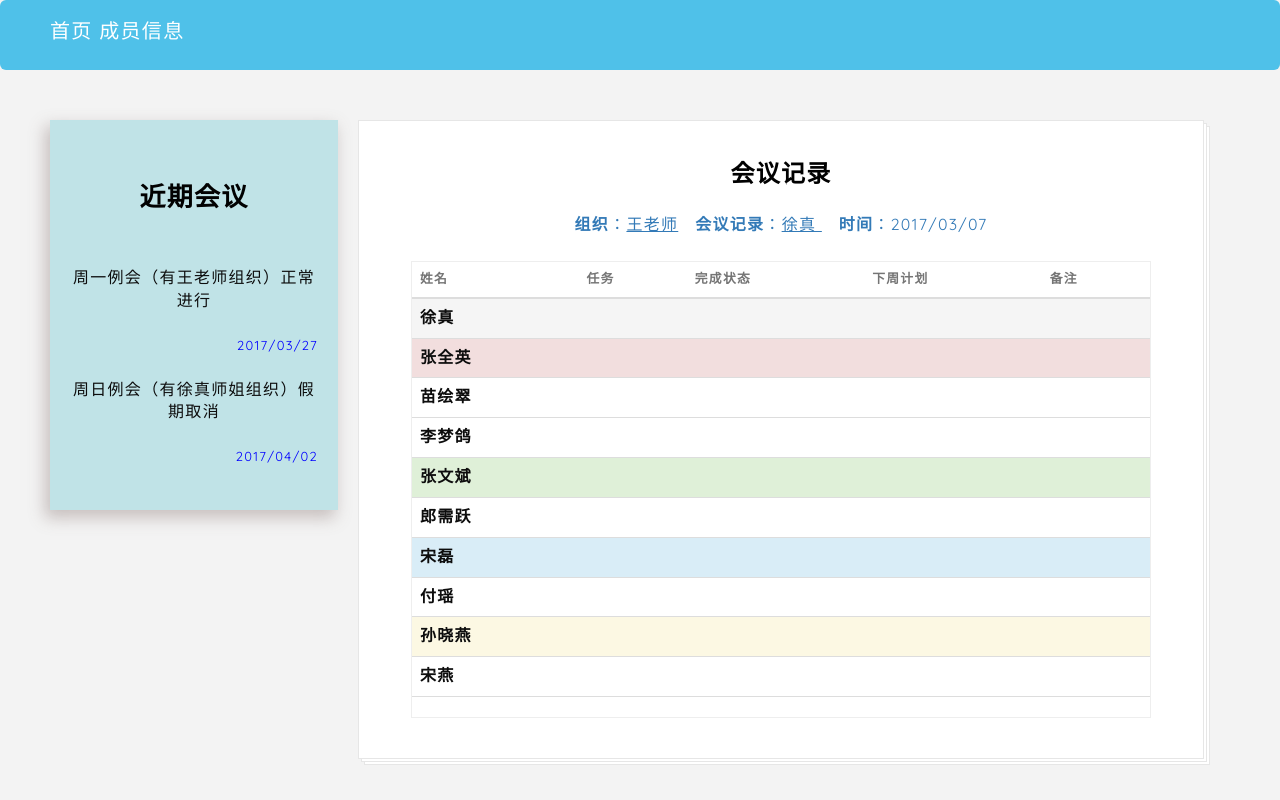
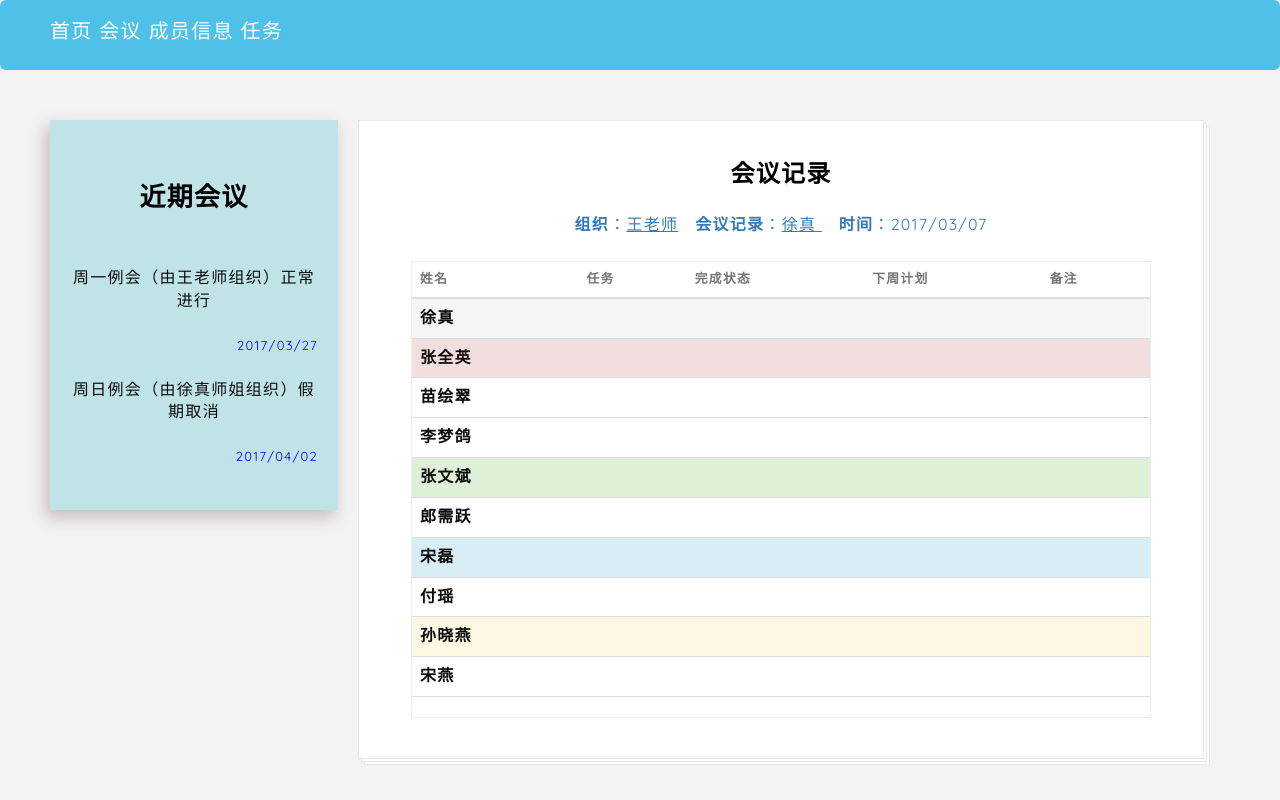
Before and after one commit to Lab324/lab324, a website: page views/meeting.html in a window 1280 px wide. Shown: the top 800 px of the page. Drawn offline with Linux system fonts and the light colour scheme; some packages are replaced by stand-ins of ours; a script that the page names is missing; files whose address does not match are found by name.

Commit message:
info，meeting，task导航栏修改

```diff
--- a/views/meeting.html
+++ b/views/meeting.html
@@ -25,7 +25,9 @@
     <div class="container-task" id="nav-fold">
         <div class="task-a2">
             <a href="index" class="task-a">首页 </a></li>
+            <a href="meeting" class="task-a">会议 </a></li>
             <a href="info" class="task-a">成员信息 </a></li>
+            <a href="task" class="task-a">任务 </a></li>
         </div>
     </div><!--导航栏-->
 
@@ -34,9 +36,9 @@
             <div class="ace-card-inner text-center">
                 <h1>近期会议</h1>
                 <br><br>
-                <p class="task-task">周一例会（有王老师组织）正常进行</p>
+                <p class="task-task">周一例会（由王老师组织）正常进行</p>
                 <p class="task-task2" align="right">2017/03/27</p>
-                <p class="task-task">周日例会（有徐真师姐组织）假期取消</p>
+                <p class="task-task">周日例会（由徐真师姐组织）假期取消</p>
                 <p class="task-task2" align="right">2017/04/02</p>
             </div>
 
```
Also changed, not shown: views/info.html (+2 -0 lines), views/task.html (+4 -1 lines).
